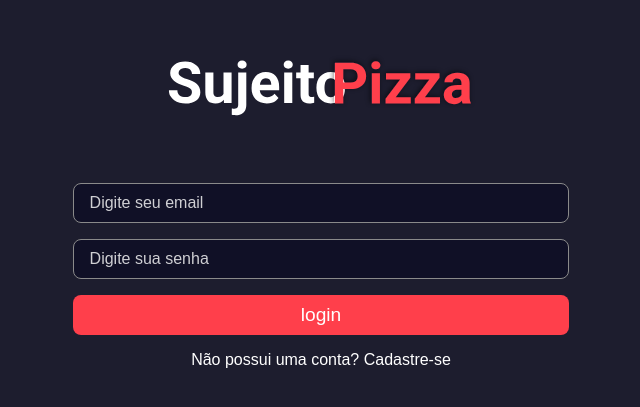
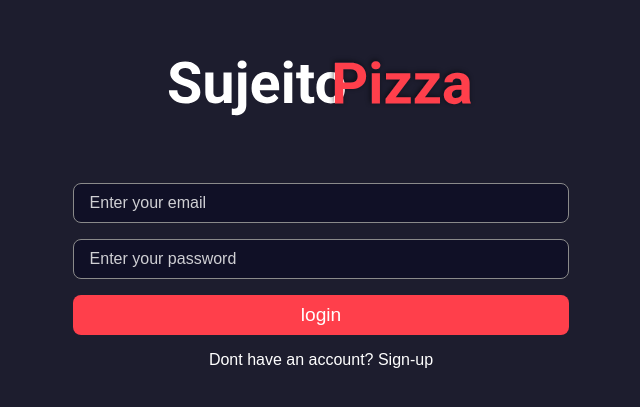
Before and after one commit to felipeLeao18/pizza-byte-frontend, a Next.js app: page / in a window 1280 px wide. Shown: the part 175-582 px from the top of the page, without its empty margins (319-959 px from the left). Built offline with nearby package versions, Linux system fonts and the light colour scheme.

Commit message:
feat: translate text

```diff
--- a/src/pages/index.tsx
+++ b/src/pages/index.tsx
@@ -43,11 +43,11 @@ export default function Home () {
 
         <div className={styles.login}>
           <form onSubmit={handleLogin}>
-            <Input placeholder="Digite seu email" type="text"
+            <Input placeholder="Enter your email" type="text"
               value={email}
               onChange={(e) => setEmail(e.target.value)}
               />
-            <Input placeholder="Digite sua senha"
+            <Input placeholder="Enter your password"
               type="password"
               value={password}
 
@@ -62,7 +62,7 @@ export default function Home () {
             </Button>
 
             <Link href="/signup" className={styles.text}>
-              Não possui uma conta? Cadastre-se
+              Dont have an account? Sign-up
             </Link>
 
           </form>
```
